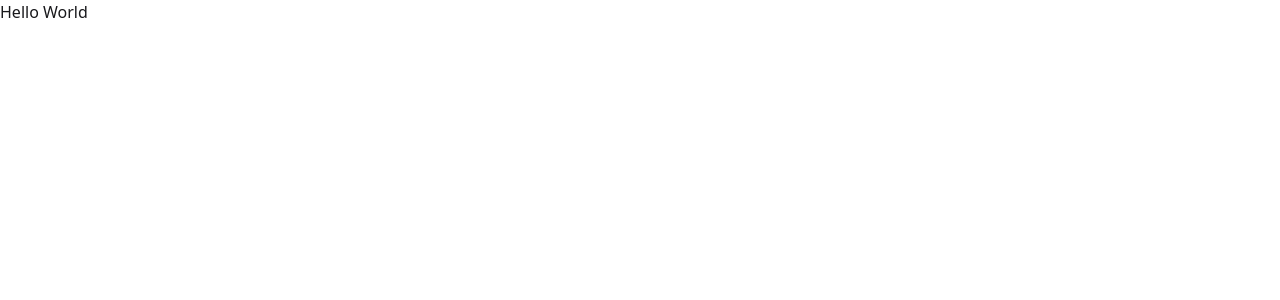
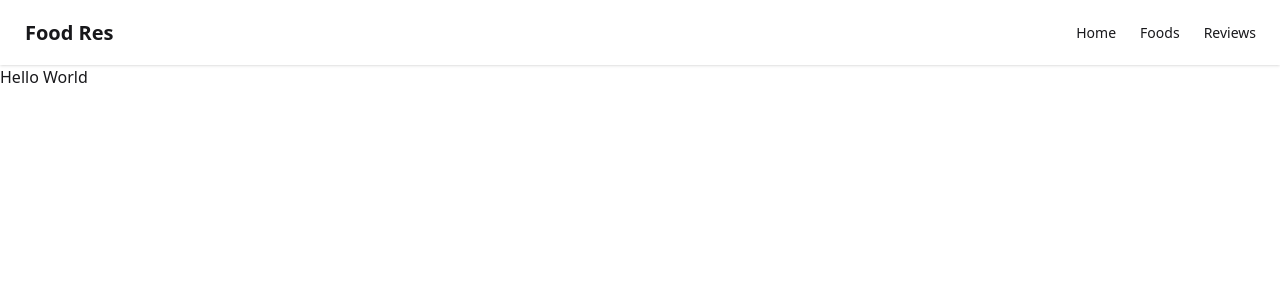
Before and after one commit to jihanurrahman33/Food-Res, a Next.js app: page / in a window 1280 px wide. Shown: the top 300 px of the page. Built offline with nearby package versions, Linux system fonts and the light colour scheme.

Commit message:
Implement FoodsPage with data fetching; add NavBar component and update layout metadata

```diff
--- /dev/null
+++ b/src/app/foods/loading.jsx
@@ -0,0 +1,7 @@
+import React from "react";
+
+const LoadingPage = () => {
+  return <div>Loading....</div>;
+};
+
+export default LoadingPage;
--- a/src/app/foods/page.jsx
+++ b/src/app/foods/page.jsx
@@ -1,7 +1,19 @@
 import React from "react";
-
-const FoodsPage = () => {
-  return <div>Foods</div>;
+const getFoods = async () => {
+  const res = await fetch(
+    "https://taxi-kitchen-api.vercel.app/api/v1/foods/random",
+    {}
+  );
+  const data = await res.json();
+  return data.foods || [];
+};
+const FoodsPage = async () => {
+  const foods = await getFoods();
+  return (
+    <div>
+      <h2>Total {foods.length} Foods Found.</h2>
+    </div>
+  );
 };
 
 export default FoodsPage;
--- a/src/app/layout.jsx
+++ b/src/app/layout.jsx
@@ -1,5 +1,6 @@
 import { Geist, Geist_Mono } from "next/font/google";
 import "./globals.css";
+import NavBar from "@/components/NavBar/NavBar";
 
 const geistSans = Geist({
   variable: "--font-geist-sans",
@@ -12,8 +13,8 @@ const geistMono = Geist_Mono({
 });
 
 export const metadata = {
-  title: "Create Next App",
-  description: "Generated by create next app",
+  title: "Food Res",
+  description: "Food Resturant Reviews",
 };
 
 export default function RootLayout({ children }) {
@@ -22,6 +23,9 @@ export default function RootLayout({ children }) {
       <body
         className={`${geistSans.variable} ${geistMono.variable} antialiased`}
       >
+        <header>
+          <NavBar></NavBar>
+        </header>
         <main> {children}</main>
       </body>
     </html>
--- /dev/null
+++ b/src/components/NavBar/NavBar.jsx
@@ -0,0 +1,32 @@
+import Link from "next/link";
+import React from "react";
+
+const NavBar = () => {
+  const links = [
+    { name: "Home", path: "/" },
+    { name: "Foods", path: "/foods" },
+    { name: "Reviews", path: "/reviews" },
+  ];
+  return (
+    <div>
+      <div className="navbar bg-base-100 shadow-sm">
+        <div className="flex-1">
+          <Link href="/" className="btn btn-ghost text-xl">
+            Food Res
+          </Link>
+        </div>
+        <div className="flex-none">
+          <ul className="menu menu-horizontal px-1">
+            {links.map((link) => (
+              <li key={link.path}>
+                <Link href={link.path}>{link.name}</Link>
+              </li>
+            ))}
+          </ul>
+        </div>
+      </div>
+    </div>
+  );
+};
+
+export default NavBar;
```
